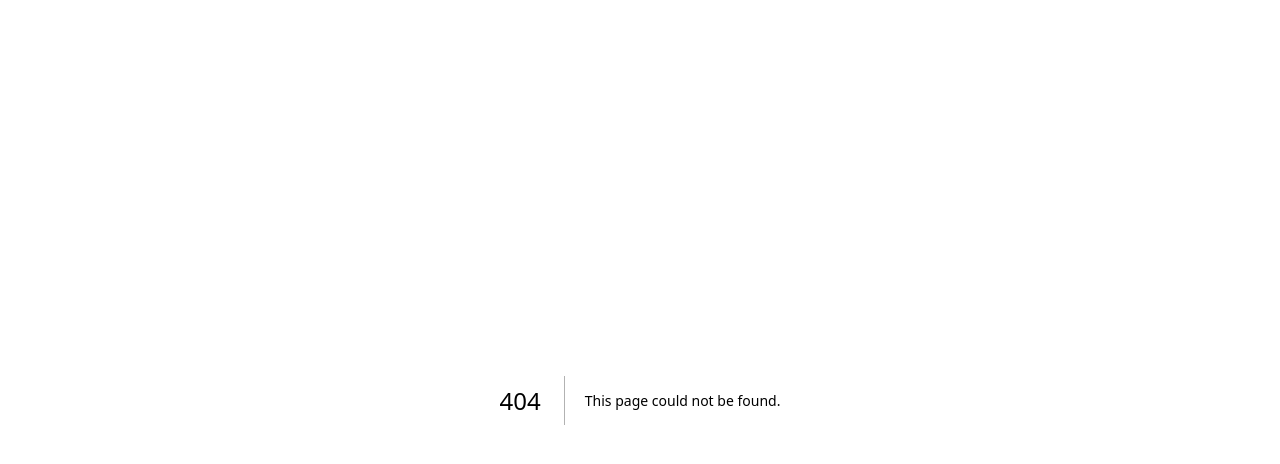
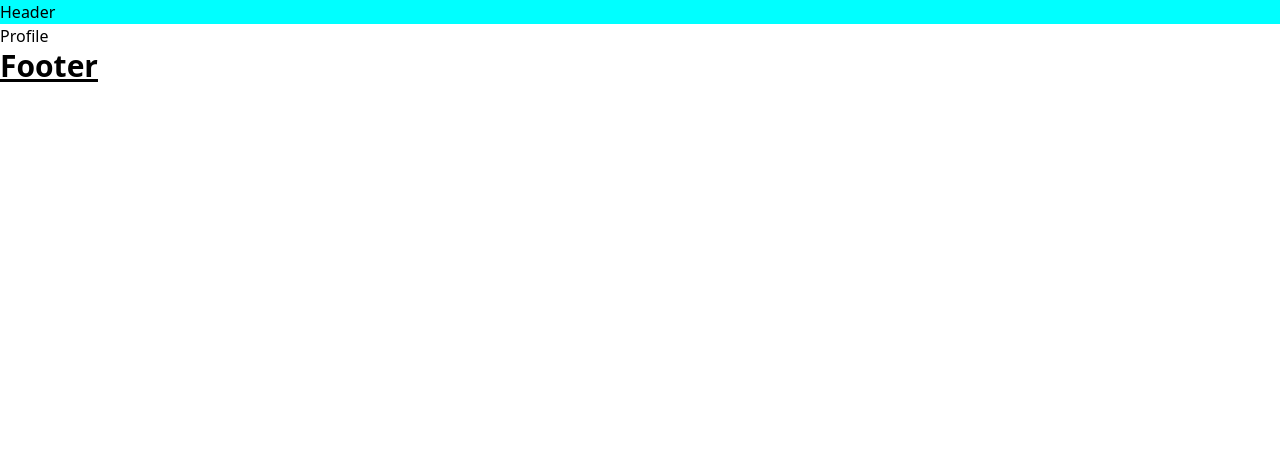
Before and after one commit to ramapermadoni/nextjs-sanbercode-batch62, a Next.js app: page /profile in a window 1280 px wide. Before the commit this address had no page. Shown: the top 464 px of the page. Built offline with nearby package versions, Linux system fonts and the light colour scheme.

Commit message:
Tugas - Hari 5

```diff
--- /dev/null
+++ b/layout/index.js
@@ -0,0 +1,19 @@
+import Head from "next/head";
+import Header from "@/components/header";
+import Footer from "@/components/footer";
+
+export default function Layout({ children }) {
+    return (
+        <div>
+            <Head>
+                <title>Create Next App</title>
+                <meta name="description" content="Generated by create next app" />
+                <meta name="viewport" content="width=device-width, initial-scale=1" />
+                <link rel="icon" href="/favicon.ico" />
+            </Head>
+            <Header />
+            {children}
+            <Footer />
+        </div>
+    );
+}
--- a/pages/index.js
+++ b/pages/index.js
@@ -1,20 +1,12 @@
-import Content from "@/components/content";
-import Footer from "@/components/footer";
-import Header from "@/components/header";
-import Head from "next/head";
+import Layout from "@/layout";
 
-export default function Home() {
+
+export default function Main() {
   return (
     <>
-      <Head>
-        <title>Create Next App</title>
-        <meta name="description" content="Generated by create next app" />
-        <meta name="viewport" content="width=device-width, initial-scale=1" />
-        <link rel="icon" href="/favicon.ico" />
-      </Head>
-      <Header />
-      <Content />
-      <Footer />
+      <Layout>
+        <p>Home</p>
+      </Layout>
     </>
   );
 }
--- /dev/null
+++ b/pages/profile.js
@@ -0,0 +1,12 @@
+import Layout from "@/layout";
+
+
+export default function Profile() {
+    return (
+        <>
+            <Layout>
+                <p>Profile</p>
+            </Layout>
+        </>
+    );
+}
```
